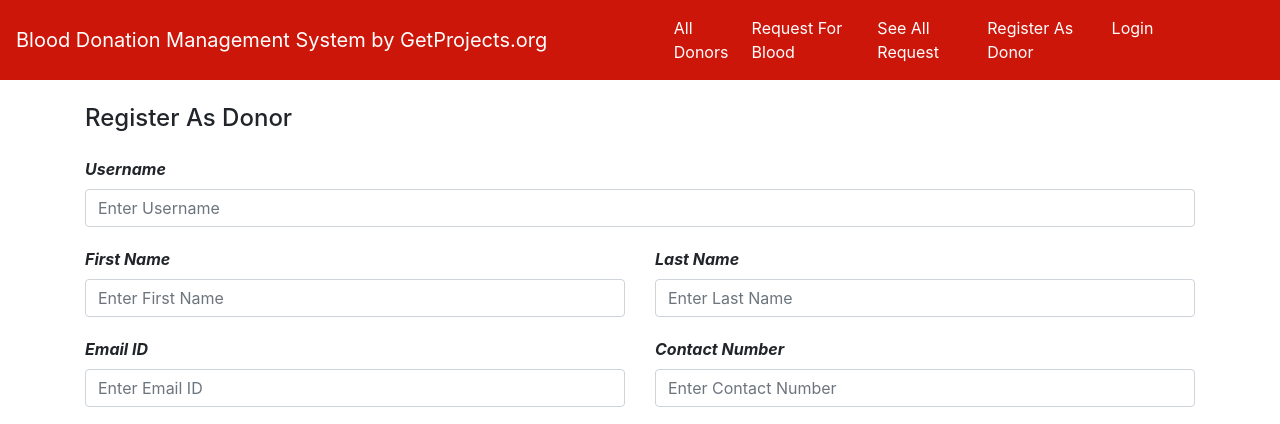
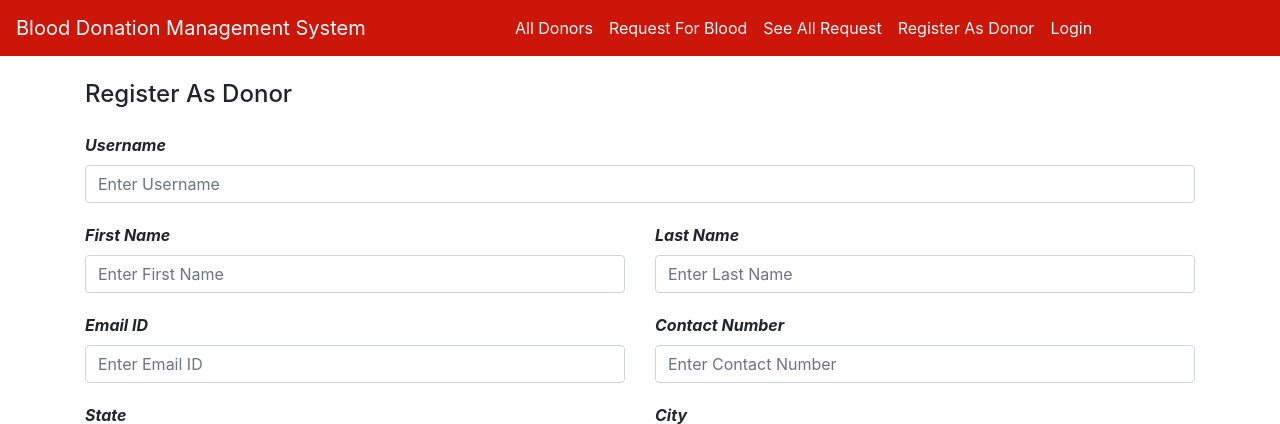
Before and after one commit to Ishaan1710/BloodDonationApp, a Django app: page /become_donor/ in a window 1280 px wide. Shown: the top 424 px of the page. Run offline with Django 3.2, Linux system fonts and the light colour scheme; some libraries are stand-ins or nearby versions.

Commit message:
base update

```diff
--- a/home/templates/base.html
+++ b/home/templates/base.html
@@ -17,7 +17,7 @@
 
 <body>
     <nav class="navbar navbar-expand-lg navbar-dark sticky-top">
-        <a class="navbar-brand" href="/">Blood Donation Management System by GetProjects.org</a>
+        <a class="navbar-brand" href="/">Blood Donation Management System</a>
         <button class="navbar-toggler" type="button" data-toggle="collapse" data-target="#navbarNavAltMarkup"
             aria-controls="navbarNavAltMarkup" aria-expanded="false" aria-label="Toggle navigation">
             <span class="navbar-toggler-icon"></span>
```
